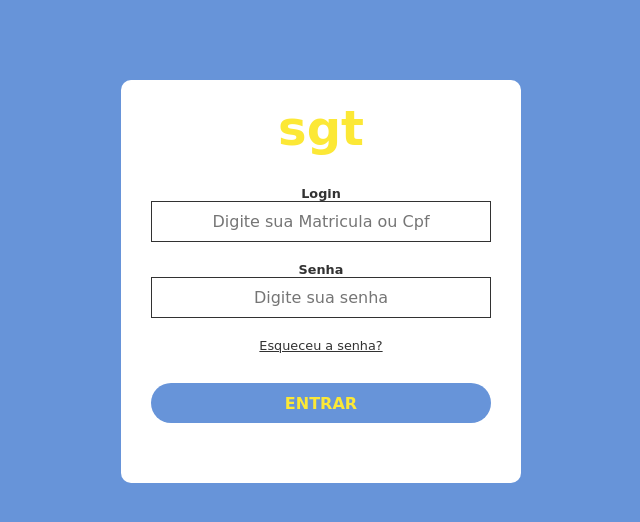
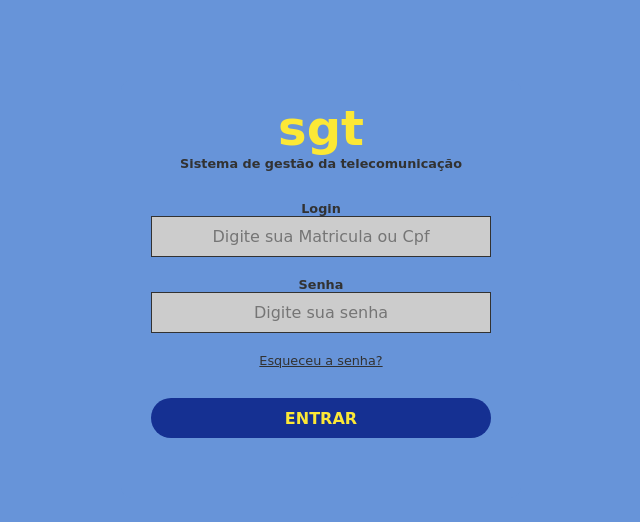
Before and after one commit to thiagotw10/projeto_empresa, a PHP site: page / in a window 1280 px wide. Shown: the top 522 px of the page, without its empty margins (319-959 px from the left). Run offline with PHP 8.4, Linux system fonts and the light colour scheme.

Commit message:
projeto_empresa

```diff
--- a/index.html
+++ b/index.html
@@ -12,6 +12,7 @@
 <body>
     <div id="login-container">
         <h1>sgt</h1>
+        <h2>Sistema de gestão da telecomunicação</h2>
         <form action="">
             <label for="email">Login</label>
             <input type="email" name="email" id="email" placeholder="Digite sua Matricula ou Cpf">
--- a/styles.css
+++ b/styles.css
@@ -17,6 +17,10 @@ h1{
     color: #fce836;
 }
 
+h2{
+    font-size: .8rem;
+}
+
 textarea:focus, input:focus{
     outline: none;
 }
@@ -31,7 +35,7 @@ a:hover{
 
 
 #login-container{
-    background-color: #fff;
+    background-color: #6794d9;
     width: 400px;
     margin-left: auto;
     margin-right: auto;
@@ -64,6 +68,7 @@ input{
     padding: 10px;
     font-size: 1rem;
     margin-bottom: 20px;
+    background-color: #ccc;
 }
 
 
@@ -80,7 +85,7 @@ input[type="submit"]{
     height: 40px;
     margin-top: 30px;
     color: #fce836;
-    background-color: #6794d9;
+    background-color: #153092;
     cursor: pointer;
 
 }
```
